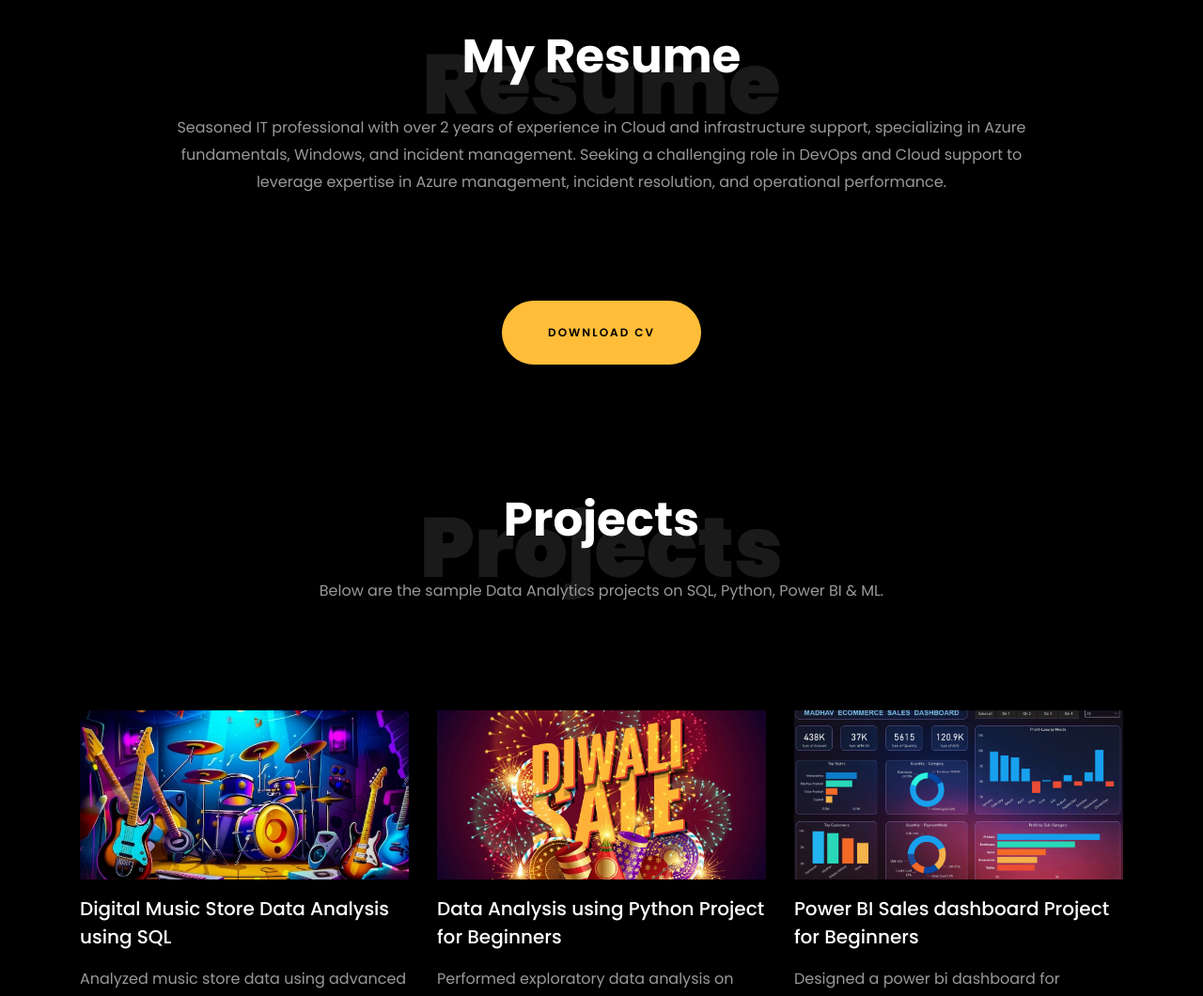
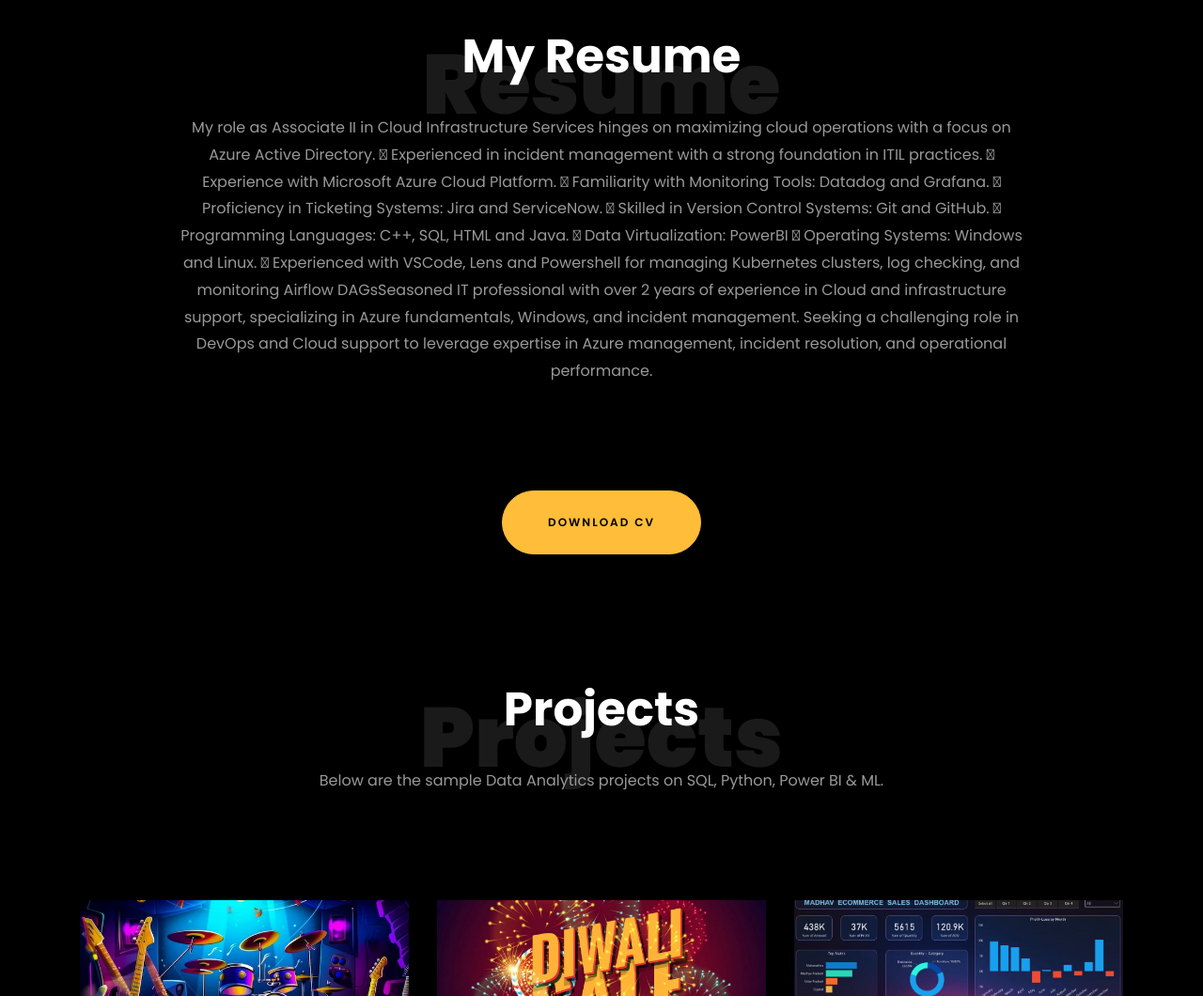
Before and after one commit to Aju8281/My_portfolio.github.io, a plain HTML site: page index.html in a window 1280 px wide. Shown: the part 1740-2800 px from the top of the page at 94% size. Drawn offline with Linux system fonts and the light colour scheme; files whose address does not match are found by name.

Commit message:
Update index.html

```diff
--- a/index.html
+++ b/index.html
@@ -307,7 +307,17 @@
           <div class="col-md-10 heading-section text-center ftco-animate">
           	<h1 class="big big-2">Resume</h1>
             <h2 class="mb-4">My Resume</h2>
-            <p>Seasoned IT professional with over 2 years of experience in Cloud and infrastructure support, specializing in Azure fundamentals, Windows, and incident management.
+            <p>My role as Associate II in Cloud Infrastructure Services hinges on maximizing cloud operations with a focus on Azure Active Directory.
+ Experienced in incident management with a strong foundation in ITIL practices.
+ Experience with Microsoft Azure Cloud Platform.
+ Familiarity with Monitoring Tools: Datadog and Grafana.
+ Proficiency in Ticketing Systems: Jira and ServiceNow.
+ Skilled in Version Control Systems: Git and GitHub.
+ Programming Languages: C++, SQL, HTML and Java.
+ Data Virtualization: PowerBI
+ Operating Systems: Windows and Linux.
+ Experienced with VSCode, Lens and Powershell for managing Kubernetes clusters, log
+checking, and monitoring Airflow DAGsSeasoned IT professional with over 2 years of experience in Cloud and infrastructure support, specializing in Azure fundamentals, Windows, and incident management.
 				Seeking a challenging role in DevOps and Cloud support to leverage expertise in Azure management, incident resolution, and operational performance.</p>
           </div>
         </div>
```
